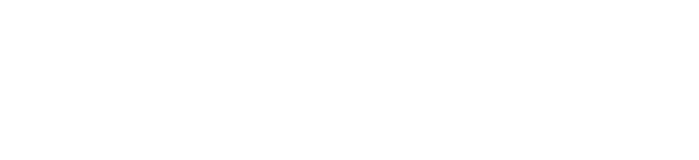
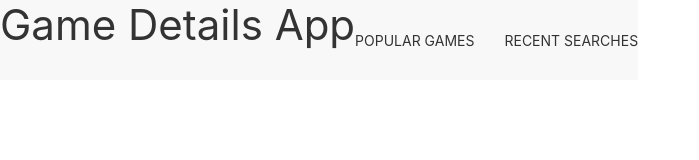
Before and after one commit to hectorromo06/game-details-app, a plain HTML site: page index.html in a window 1280 px wide. Shown: the whole page, without its empty margins (0-699 px from the left). Drawn offline with nearby package versions, Linux system fonts and the light colour scheme.

Commit message:
added nav bar

```diff
--- a/index.html
+++ b/index.html
@@ -1,18 +1,27 @@
 <!DOCTYPE html>
 <html lang="en">
+  <head>
+    <meta charset="UTF-8" />
+    <meta http-equiv="X-UA-Compatible" content="IE=edge" />
+    <meta name="viewport" content="width=device-width, initial-scale=1.0" />
+    <link rel="stylesheet" href="./assets/css/style.css" />
+    <link
+      rel="stylesheet"
+      href="https://cdn.jsdelivr.net/npm/uikit@3.13.10/dist/css/uikit.min.css"
+    />
+    <title>Game Details App</title>
+  </head>
 
-<head>
-    <meta charset="UTF-8">
-    <meta http-equiv="X-UA-Compatible" content="IE=edge">
-    <meta name="viewport" content="width=device-width, initial-scale=1.0">
-    <link rel="stylesheet" href="./assets/css/style.css">
-    <link rel="stylesheet" href="https://cdn.jsdelivr.net/npm/uikit@3.13.10/dist/css/uikit.min.css" />
-    <title>Game Details App</title>
-</head>
-
-<body>
-
+  <body>
+    <nav class="uk-navbar-container uk-flex-inline">
+      <h1 class="uk-text-left">Game Details App</h1>
+      <div class="uk-navbar-right">
+        <ul class="uk-navbar-nav">
+          <li class="uk-active"><a href="">Popular Games</a></li>
+          <li class="uk-active"><a href="">Recent Searches</a></li>
+        </ul>
+      </div>
+    </nav>
     <script href="./assets/js/script.js"></script>
-</body>
-
+  </body>
 </html>
```
